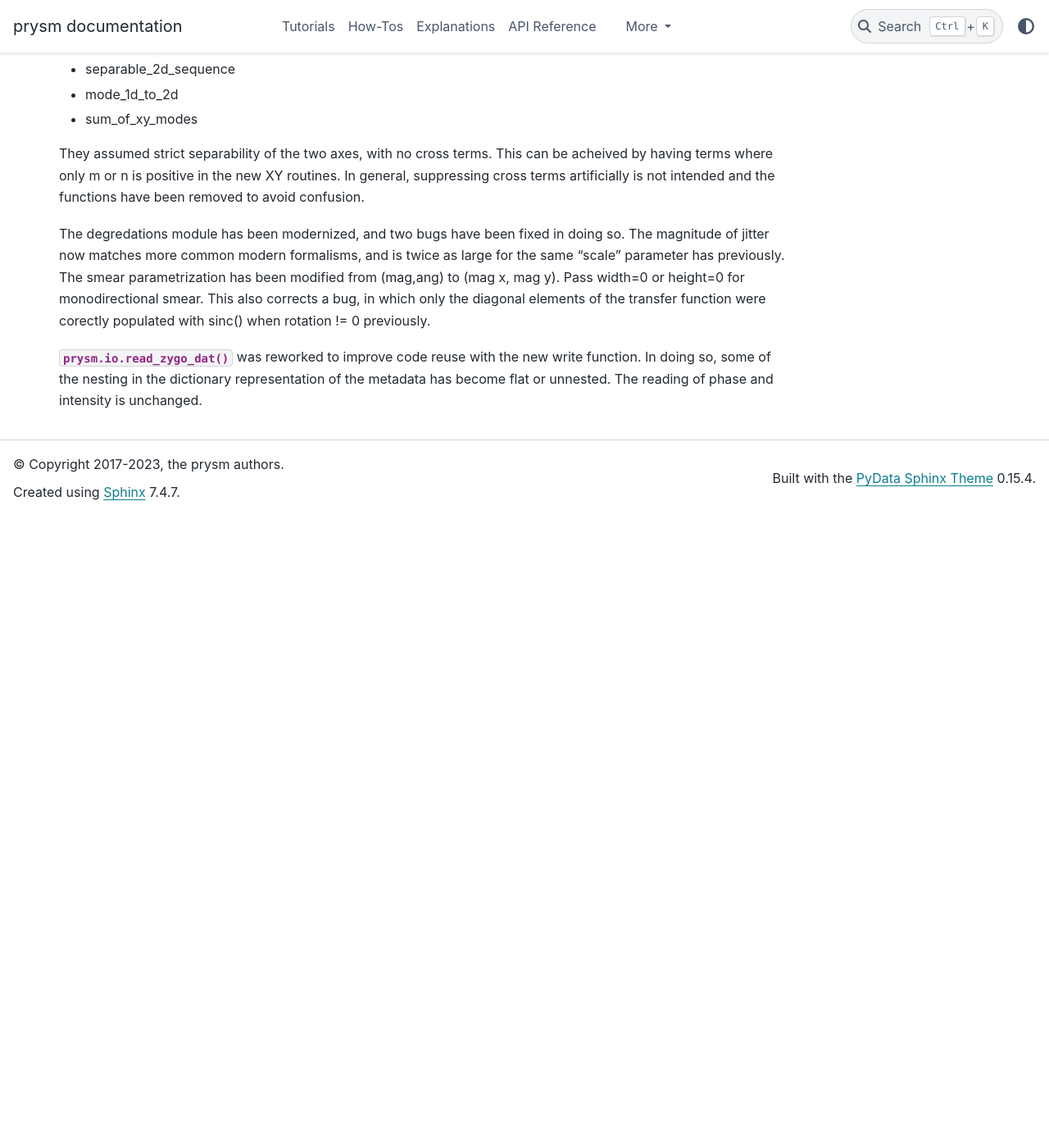
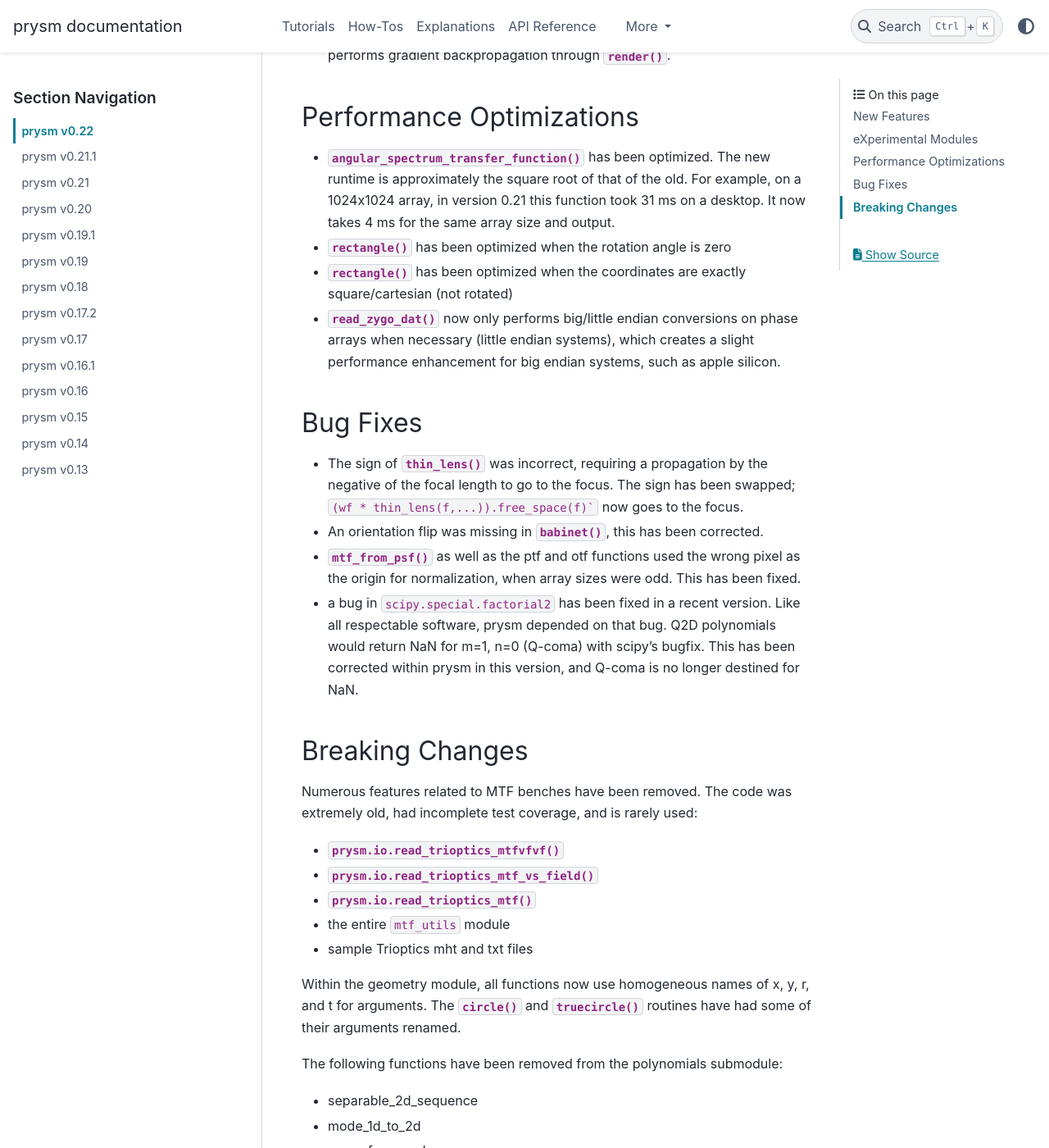
Before and after one commit to brandondube/prysm, a Sphinx documentation site: the page built from docs/source/releases/v0.22.rst, in a window 1280 px wide and 1400 px high, scrolled down 6394 px. Shown: the whole window at 82% size. Built offline with Sphinx 7.4.7 and the PyData theme 0.15.4, drawn with Linux system fonts in a browser that asks for light colours; pages that are not in the unit, such as notebooks, are missing from menus; before the commit the page ends 7024 px from its top, so only the background shows below that; some of the changed text lies outside the part shown.

Commit message:
docs/rel: 1.0 => 0.22

```diff
--- a/docs/source/releases/index.rst
+++ b/docs/source/releases/index.rst
@@ -5,6 +5,7 @@
 .. toctree::
     :maxdepth: 1
 
+    v0.22
     v0.21.1
     v0.21
     v0.20
--- a/docs/source/releases/v1.0.rst
+++ b/docs/source/releases/v0.22.rst
@@ -54,6 +54,14 @@
 * :func:`~prysm.polynomials.laguerre_sequence`
 
 * :func:`~prysm.polynomials.laguerre_der_sequence`
+
+All of the :code:`_sequence` polynomial functions have been revised.
+Previously, they returned generators to allow weighted sums of extremely high
+order expansions to be computed in a reduced memory footprint.  This lead to the
+most common usage being `:code:basis = array(list(xxx_sequence()))`.  This
+benefit has been more theoretical than practical.  Now equivalent usage is
+:code:`basis = xxx_sequence()`, which returns the dense array of shape
+:code:`(K,N,M)` directly (K=num modes, (N,M) = spatial dimensionality).
 
 Propagation
 -----------
@@ -319,8 +327,8 @@
 
 * The sign of :func:`~prysm.propagation.Wavefront.thin_lens` was incorrect,
   requiring a propagation by the negative of the focal length to go to the
-  focus.  The sign has been swapped; :code:`(wf * thin_lens(f, ...)).free_space(f)`` now
-  goes to the focus.
+  focus.  The sign has been swapped; :code:`(wf * thin_lens(f,...)).free_space(f)``
+  now goes to the focus.
 
 * An orientation flip was missing in
   :func:`~prysm.propagation.Wavefront.babinet`, this has been corrected.
@@ -329,8 +337,26 @@
   wrong pixel as the origin for normalization, when array sizes were odd.  This
   has been fixed.
 
+* a bug in :code:`scipy.special.factorial2` has been fixed in a recent version.
+  Like all respectable software, prysm depended on that bug.  Q2D polynomials
+  would return NaN for m=1, n=0 (Q-coma) with scipy's bugfix.  This has been
+  corrected within prysm in this version, and Q-coma is no longer destined for NaN.
+
 Breaking Changes
 ================
+
+Numerous features related to MTF benches have been removed.  The code was
+extremely old, had incomplete test coverage, and is rarely used:
+
+* :func:`prysm.io.read_trioptics_mtfvfvf`
+
+* :func:`prysm.io.read_trioptics_mtf_vs_field`
+
+* :func:`prysm.io.read_trioptics_mtf`
+
+* the entire :code:`mtf_utils` module
+
+* sample Trioptics mht and txt files
 
 Within the geometry module, all functions now use homogeneous names of x, y, r,
 and t for arguments.  The :func:`~prysm.geometry.circle` and
```
